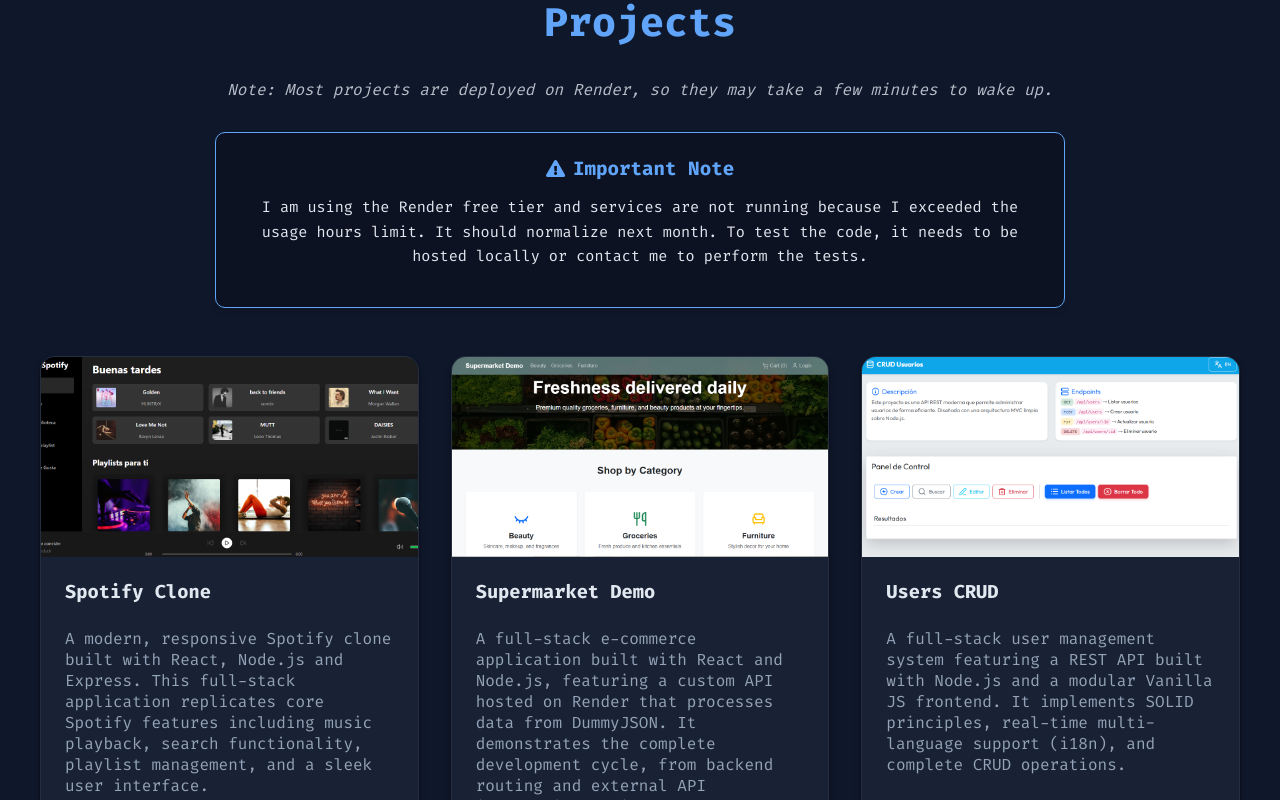
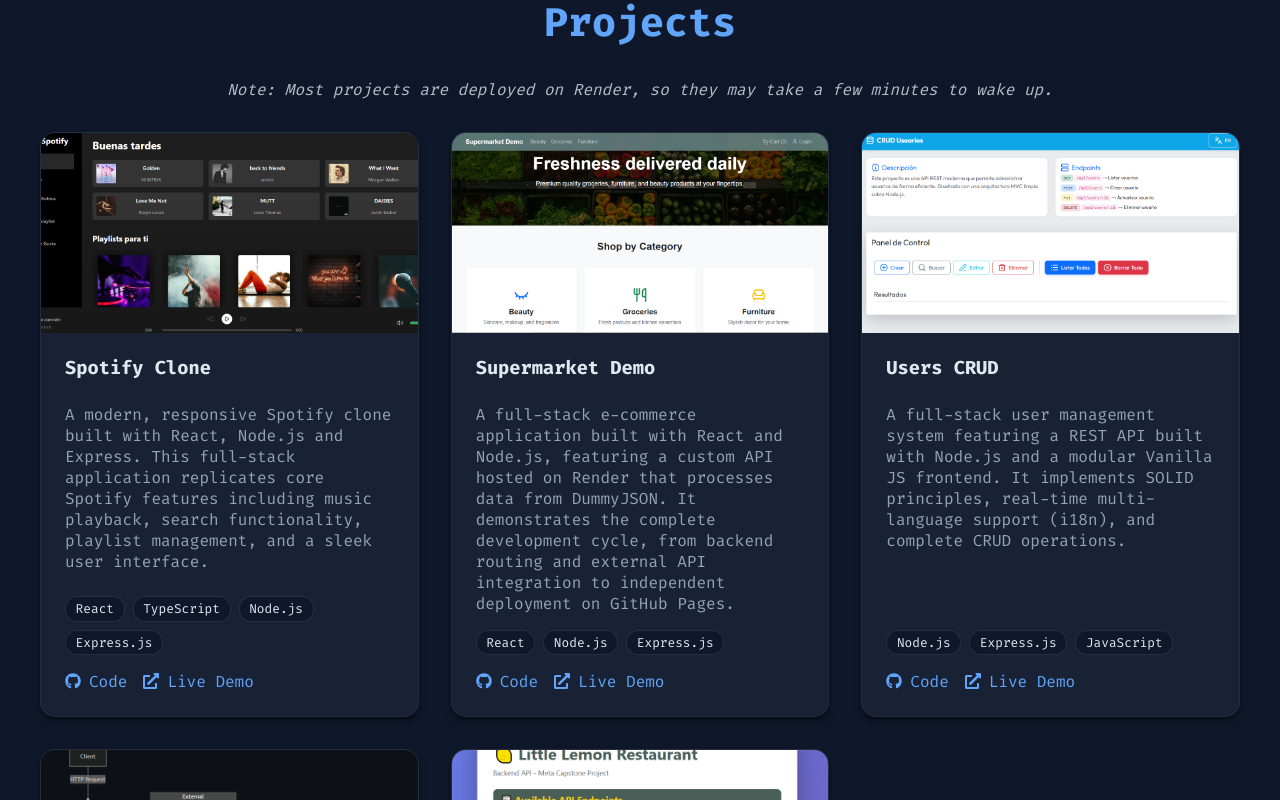
Before and after one commit to jjulito/portafolio, a React (Vite) app: page / in a window 1280 px wide. Shown: the part 1500-2300 px from the top of the page. Built offline with nearby package versions, Linux system fonts and the light colour scheme.

Commit message:
Feat: note deleted

```diff
--- a/src/data/translations.json
+++ b/src/data/translations.json
@@ -24,8 +24,6 @@
             "show_more": "Show More",
             "show_less": "Show Less",
             "disclaimer": "Note: Most projects are deployed on Render, so they may take a few minutes to wake up.",
-            "important_note_title": "Important Note",
-            "important_note_body": "I am using the Render free tier and services are not running because I exceeded the usage hours limit. It should normalize next month. To test the code, it needs to be hosted locally or contact me to perform the tests.",
             "items": {
                 "1": {
                     "title": "Spotify Clone",
--- a/src/sections/Projects.jsx
+++ b/src/sections/Projects.jsx
@@ -31,32 +31,6 @@
                 <p style={{ textAlign: 'center', marginBottom: '2rem', color: 'var(--text-color)', opacity: 0.8, fontStyle: 'italic' }}>
                     {t('projects.disclaimer')}
                 </p>
-
-                <div style={{
-                    maxWidth: '800px',
-                    margin: '0 auto 3rem auto',
-                    padding: '1.5rem',
-                    borderRadius: '10px',
-                    border: '1px solid var(--primary-color)',
-                    background: 'rgba(0, 0, 0, 0.2)', // Using a safe dark transparent background as fallback
-                    textAlign: 'center',
-                    boxShadow: '0 4px 6px rgba(0, 0, 0, 0.1)'
-                }}>
-                    <h4 style={{
-                        color: 'var(--primary-color)',
-                        marginBottom: '0.5rem',
-                        display: 'flex',
-                        alignItems: 'center',
-                        justifyContent: 'center',
-                        gap: '0.5rem',
-                        fontSize: '1.2rem'
-                    }}>
-                        <FaExclamationTriangle /> {t('projects.important_note_title')}
-                    </h4>
-                    <p style={{ color: 'var(--text-color)', fontSize: '0.95rem', lineHeight: '1.6' }}>
-                        {t('projects.important_note_body')}
-                    </p>
-                </div>
 
                 <div style={{
                     display: 'grid',
```
